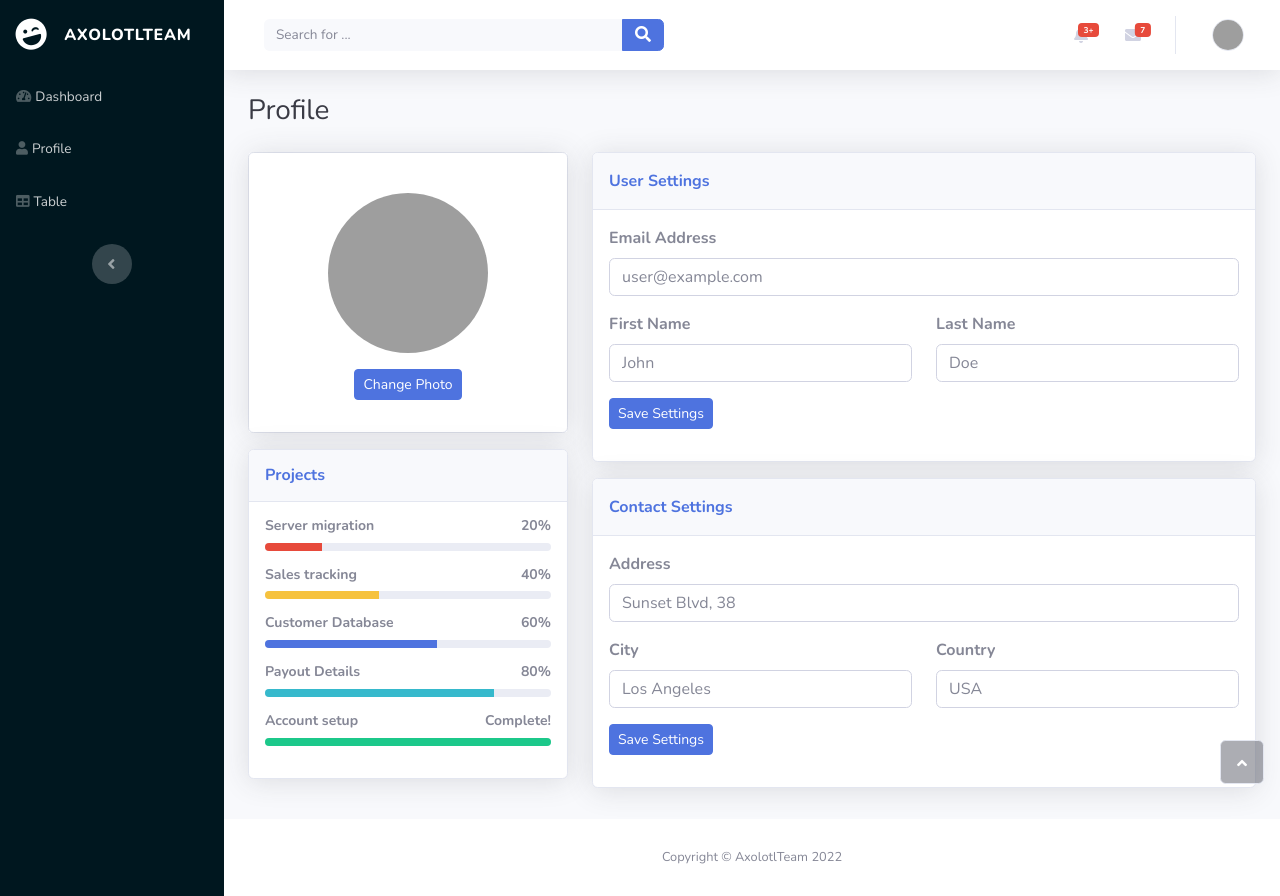
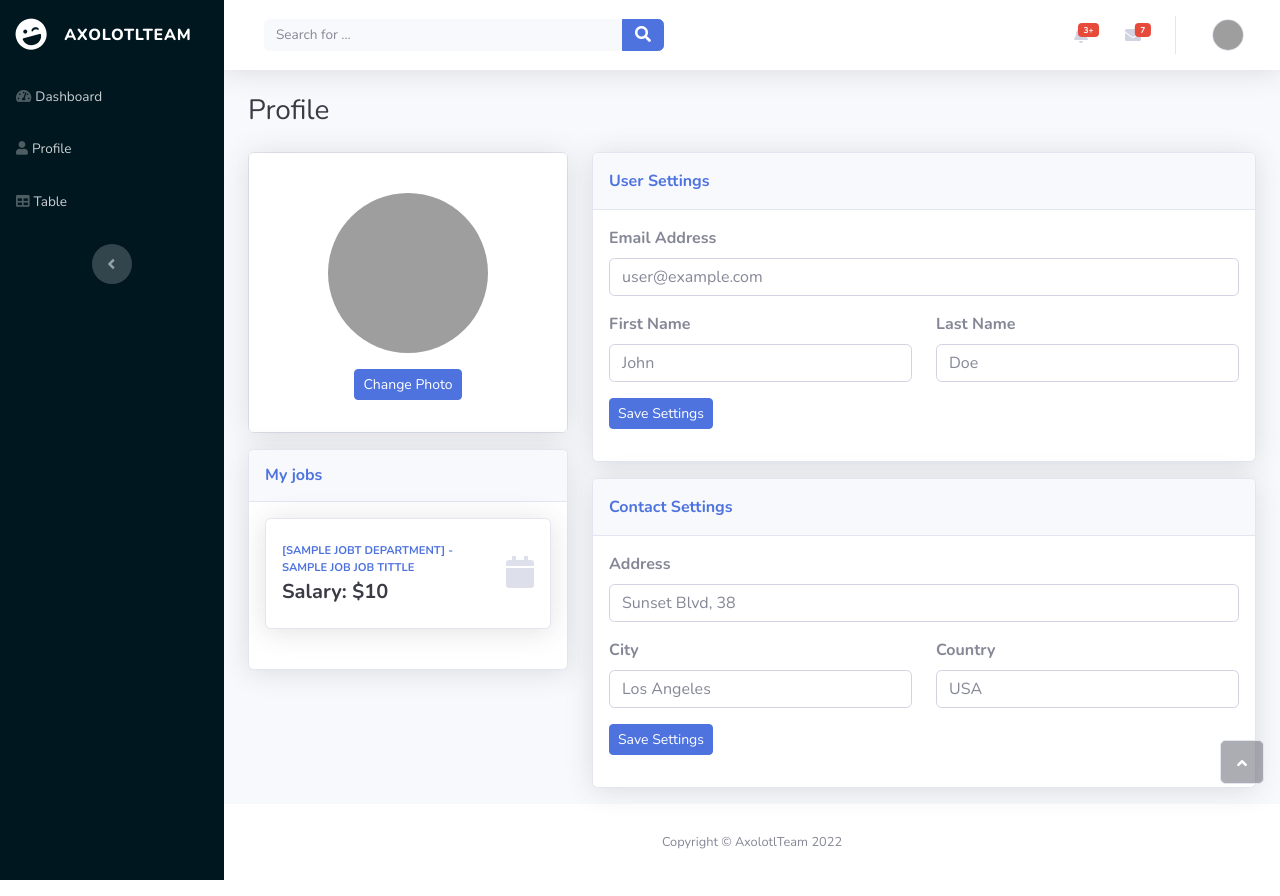
Before and after one commit to USMEX/Stock-System, a Django app: template templates/worker/profile.html in a window 1280 px wide. Run offline with Django 3.2, Linux system fonts and the light colour scheme; the template is opened without the code that fills it: most values are stand-ins (such as "Sample title", 1, 10 or a date in 2020); some libraries are stand-ins or nearby versions; grey boxes are pictures that could not be loaded.

Commit message:
Jobs assigned on profile.

```diff
--- a/apps/worker/views.py
+++ b/apps/worker/views.py
@@ -6,7 +6,7 @@ from django.contrib.auth.forms import UserCreationForm
 # Create your views here.
 from django.contrib.auth.models import Group
 from django.contrib.auth import authenticate, login, logout
-from apps.worker.models import worker
+from apps.worker.models import worker, job
 from .forms import *
 from django.contrib.auth.decorators import login_required
 from .decorators import user_auth, allowed_users
@@ -39,7 +39,8 @@ def workerList(request):
 # |-----| |-----| |-----| |----| |----| |----|  |-----| |-----| |-----|
 @login_required(login_url='workerLogin')
 def workerProfile(request):
-    context = {'workerProfile': 'active'}
+    Job = job.objects.filter(jobWorker = request.user.worker.pk)
+    context = {'workerProfile': 'active', 'job': Job}
     return render(request, 'worker/profile.html', context)
 
 # |-----| |-----| |-----| LOGIN DE USUARIO      |-----| |-----| |-----|
--- a/templates/worker/profile.html
+++ b/templates/worker/profile.html
@@ -14,34 +14,24 @@
             </div>
             <div class="card shadow mb-4">
                 <div class="card-header py-3">
-                    <h6 class="text-primary fw-bold m-0">Projects</h6>
+                    <h6 class="text-primary fw-bold m-0">My jobs</h6>
                 </div>
                 <div class="card-body">
-                    <h4 class="small fw-bold">Server migration<span class="float-end">20%</span></h4>
-                    <div class="progress progress-sm mb-3">
-                        <div class="progress-bar bg-danger" aria-valuenow="20" aria-valuemin="0" aria-valuemax="100"
-                            style="width: 20%;"><span class="visually-hidden">20%</span></div>
+                    {% for Job in job %}
+                    <div class="col-md-12 col-xl-12 mb-4">
+                        <div class="card shadow border-start-primary py-2">
+                            <div class="card-body">
+                                <div class="row align-items-center no-gutters">
+                                    <div class="col me-2">
+                                        <div class="text-uppercase text-primary fw-bold text-xs mb-1"><span>[{{Job.jobJobTittle.jobtDepartment.dptoNameShort}}] - {{Job.jobJobTittle.jobtName}}</span></div>
+                                        <div class="text-dark fw-bold h5 mb-0">Salary: <span>${{Job.jobJobTittle.jobtSalary}}</span></div>
+                                    </div>
+                                    <div class="col-auto"><i class="fas fa-calendar fa-2x text-gray-300"></i></div>
+                                </div>
+                            </div>
+                        </div>
                     </div>
-                    <h4 class="small fw-bold">Sales tracking<span class="float-end">40%</span></h4>
-                    <div class="progress progress-sm mb-3">
-                        <div class="progress-bar bg-warning" aria-valuenow="40" aria-valuemin="0" aria-valuemax="100"
-                            style="width: 40%;"><span class="visually-hidden">40%</span></div>
-                    </div>
-                    <h4 class="small fw-bold">Customer Database<span class="float-end">60%</span></h4>
-                    <div class="progress progress-sm mb-3">
-                        <div class="progress-bar bg-primary" aria-valuenow="60" aria-valuemin="0" aria-valuemax="100"
-                            style="width: 60%;"><span class="visually-hidden">60%</span></div>
-                    </div>
-                    <h4 class="small fw-bold">Payout Details<span class="float-end">80%</span></h4>
-                    <div class="progress progress-sm mb-3">
-                        <div class="progress-bar bg-info" aria-valuenow="80" aria-valuemin="0" aria-valuemax="100"
-                            style="width: 80%;"><span class="visually-hidden">80%</span></div>
-                    </div>
-                    <h4 class="small fw-bold">Account setup<span class="float-end">Complete!</span></h4>
-                    <div class="progress progress-sm mb-3">
-                        <div class="progress-bar bg-success" aria-valuenow="100" aria-valuemin="0" aria-valuemax="100"
-                            style="width: 100%;"><span class="visually-hidden">100%</span></div>
-                    </div>
+                    {% endfor %}
                 </div>
             </div>
         </div>
```
